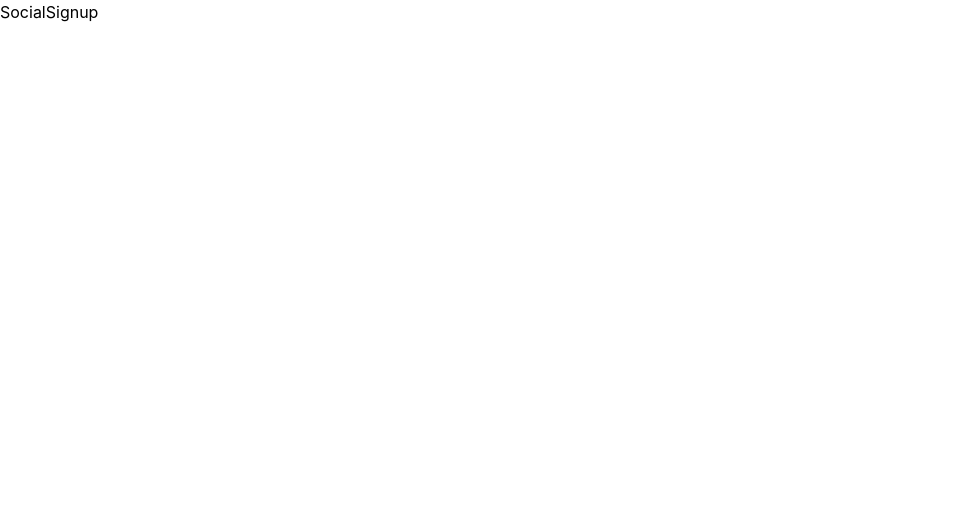
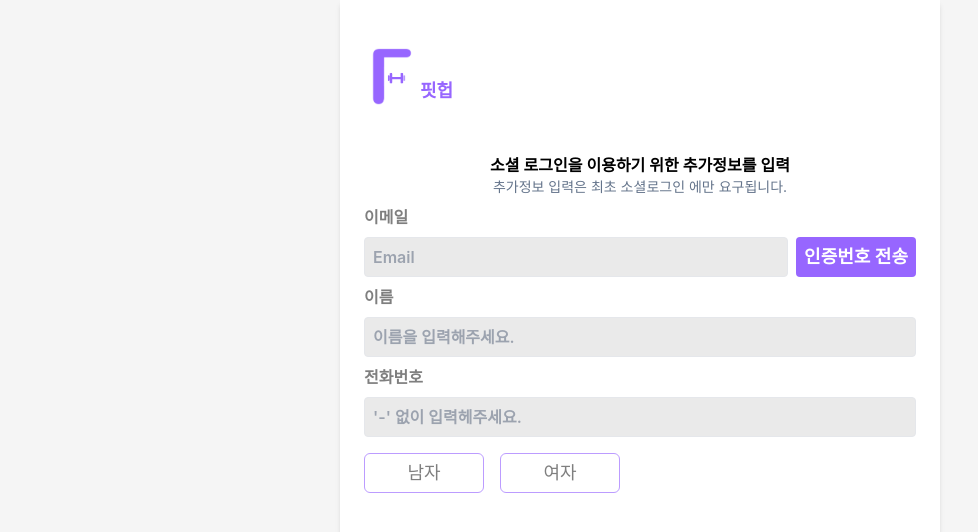
Before and after one commit to low-psy/fithub-front, a React (Create React App) app: page /oauth2/regist in a window 1280 px wide. Shown: the top 532 px of the page, without its empty margins (0-978 px from the left). Built offline with nearby package versions, Linux system fonts and the light colour scheme; no server answers.

Commit message:
fix: 소셜로그인 요청 경로 수정

```diff
--- a/src/pages/signup/SocialSignup.tsx
+++ b/src/pages/signup/SocialSignup.tsx
@@ -1,10 +1,255 @@
-import React from 'react';
-import { useLocation } from 'react-router-dom';
+import React, { useState } from 'react';
+import { useSearchParams } from 'react-router-dom';
+import { compareCertifyNumber, sendCertifyNumber } from '../../apis/user';
+import FormError, { ErrorText } from '../../components/form/FormError';
+import FormInput from '../../components/form/FormInput';
+import FormLabel from '../../components/form/FormLabel';
+import FormLogo from '../../components/form/FormLogo';
+import Layout from '../../components/form/Layout';
+import HelpInput from '../../components/help/HelpInput';
+import { Gender } from '../../types/user';
+import { validateCertifyNumber } from '../../validation/help/findPasswordValidation';
+
+interface ISocialSignupFormValue {
+  [key: string]: string;
+  email: string;
+  name: string;
+  phone: string;
+  gender: Gender;
+}
+
+interface ISocialSignupErrorMsg {
+  [key: string]: string;
+  email: string;
+  name: string;
+  phone: string;
+}
 
 function SocialSignup() {
-  const location = useLocation();
-  console.log(location);
-  return <div>SocialSignup</div>;
+  const [searchParams] = useSearchParams();
+  const email = searchParams.get('email');
+  const name = searchParams.get('name');
+  const phone = searchParams.get('phone');
+  const gender = searchParams.get('gender');
+  const provider = searchParams.get('provider');
+
+  if (email) console.log('이메일 있음');
+  if (name) console.log('이름 있음');
+  if (phone) console.log('전화번호 있음');
+  if (gender !== 'UNDEFINED') console.log('성별 있음');
+
+  const defaultFormValue = {
+    email: email || '',
+    name: name || '',
+    phone: phone || '',
+    gender: gender !== 'UNDEFINED' ? (gender as Gender) : 'M',
+  };
+
+  const defaultErrorMsg = {
+    email: '',
+    name: '',
+    phone: '',
+  };
+
+  const selectedButtonStyle = 'bg-[#BC9CFF] text-white ';
+  const unSelectedButtonStyle = ' border border-[#BC9CFF] text-[#7F7F7F]';
+
+  const [formValue, setFormValue] =
+    useState<ISocialSignupFormValue>(defaultFormValue);
+  console.log(formValue.gender);
+  // const [errorMsg, setErrorMsg] =
+  //   useState<ISocialSignupErrorMsg>(defaultErrorMsg);
+  const [errorMsg] = useState<ISocialSignupErrorMsg>(defaultErrorMsg);
+
+  // 이메일 인증 관련 state
+  const [isSent, setIsSent] = useState<boolean>(false);
+  // const [emailCertified, setEmailCertified] = useState<boolean>(!!email);
+  const [emailCertified, setEmailCertified] = useState<boolean>(
+    provider !== 'kakao',
+  );
+  const [certificationNumber, setCertificationNumber] = useState<string>('');
+  const [cerfiticationError, setCertificationError] = useState<string>('');
+
+  const handleCertificationNumber = (
+    e: React.ChangeEvent<HTMLInputElement>,
+  ) => {
+    setCertificationNumber(e.target.value);
+  };
+
+  const onSendCertificationNumber = async () => {
+    setIsSent(true);
+
+    if (formValue.email.replace(/ /g, '').length === 0) {
+      // eslint-disable-next-line no-alert
+      alert('이메일을 입력해주세요');
+      return;
+    }
+    try {
+      const response = await sendCertifyNumber(formValue.email);
+      if (response && response.status === 200) {
+        setIsSent(true);
+      }
+    } catch (error) {
+      console.log(error);
+      // eslint-disable-next-line no-alert
+      alert('인증번호 전송 중 오류가 발생하였습니다.');
+    }
+  };
+
+  const handleCompareCertifyNumber = async () => {
+    if (!validateCertifyNumber(certificationNumber, setCertificationError))
+      return;
+
+    try {
+      const response = await compareCertifyNumber(
+        certificationNumber,
+        formValue.email,
+      );
+
+      if (response && response.status === 200) {
+        localStorage.setItem('certifiedNumber', formValue.email);
+        setEmailCertified(true);
+      }
+    } catch (error) {
+      console.log(error);
+      // eslint-disable-next-line no-alert
+      alert('인증번호 확인 중 오류가 발생하였습니다.');
+    }
+  };
+
+  const handleSubmitSocialSignup = () => {
+    console.log(formValue);
+  };
+
+  const handleChangeInputValue = (id: string, value: string) => {
+    setFormValue((prevInput) => ({ ...prevInput, [id]: value }));
+  };
+
+  const handleGender = (e: React.MouseEvent<HTMLButtonElement>) => {
+    setFormValue({
+      ...formValue,
+      gender: e.currentTarget.value as Gender,
+    });
+  };
+
+  return (
+    <Layout>
+      <FormLogo width="w-14" fontSize="text-lg" />
+      <div className="flex flex-col items-center  mb-2">
+        <p className="font-semibold">
+          소셜 로그인을 이용하기 위한 추가정보를 입력
+        </p>
+        <p className="text-slate-500 text-sm">
+          추가정보 입력은 최초 소셜로그인 에만 요구됩니다.
+        </p>
+      </div>
+      <form onSubmit={handleSubmitSocialSignup}>
+        {/* 이메일 입력, 인증번호 요청 */}
+        <FormLabel htmlFor="email" text="이메일">
+          <div className="flex flex-row w-full gap-2">
+            <FormInput
+              id="email"
+              type="email"
+              placeholder="Email"
+              value={formValue.email || ''}
+              onChange={handleChangeInputValue}
+              error={errorMsg}
+            />
+            <button
+              type="button"
+              className="w-30 whitespace-nowrap bg-main h-10 rounded text-white text-lg font-semibold mt-2 px-2 hover:bg-[#976fff]"
+              onClick={onSendCertificationNumber}
+            >
+              인증번호 전송
+            </button>
+          </div>
+          <FormError>
+            {errorMsg?.email && <ErrorText text={errorMsg.email} />}
+          </FormError>
+        </FormLabel>
+        {/* 인증번호 입력 */}
+        {isSent && (
+          <FormLabel htmlFor="certificationNumber" text="인증번호 입력">
+            <div className="flex flex-row w-full gap-2">
+              <HelpInput
+                placeholder="인증번호를 입력해주세요"
+                id="certificationNumber"
+                type="text"
+                value={certificationNumber}
+                onChange={handleCertificationNumber}
+                error={cerfiticationError}
+              />
+              <button
+                type="button"
+                className="w-30 whitespace-nowrap bg-main h-10 rounded text-white text-lg font-semibold mt-2 px-2 hover:bg-[#976fff]"
+                onClick={handleCompareCertifyNumber}
+              >
+                인증하기
+              </button>
+            </div>
+          </FormLabel>
+        )}
+        {emailCertified && (
+          <div className="flex flex-col gap-2 mt-2">
+            {/* 이름 */}
+            <FormLabel htmlFor="name" text="이름">
+              <FormInput
+                placeholder="이름을 입력해주세요."
+                id="name"
+                type="text"
+                value={formValue.name}
+                onChange={handleChangeInputValue}
+                error={errorMsg}
+              />
+              <FormError>
+                {errorMsg.name && <ErrorText text={errorMsg.name} />}
+              </FormError>
+            </FormLabel>
+            {/* 전화번호 */}
+            <FormLabel htmlFor="phone" text="전화번호">
+              <FormInput
+                placeholder="'-' 없이 입력헤주세요."
+                id="phone"
+                type="text"
+                value={formValue.phone}
+                onChange={handleChangeInputValue}
+                error={errorMsg}
+              />
+              <FormError>
+                {errorMsg.phone && <ErrorText text={errorMsg.phone} />}
+              </FormError>
+            </FormLabel>
+            <div className="flex flex-row gap-4 mt-2">
+              <button
+                type="button"
+                className={`w-[120px] h-[40px] rounded-md text-lg ${
+                  formValue.gender === 'M'
+                    ? selectedButtonStyle
+                    : unSelectedButtonStyle
+                }`}
+                value="M"
+                onClick={handleGender}
+              >
+                남자
+              </button>
+              <button
+                type="button"
+                className={`w-[120px] h-[40px] rounded-md text-lg ${
+                  formValue.gender === 'F'
+                    ? selectedButtonStyle
+                    : unSelectedButtonStyle
+                }`}
+                value="F"
+                onClick={handleGender}
+              >
+                여자
+              </button>
+            </div>
+          </div>
+        )}
+      </form>
+    </Layout>
+  );
 }
 
 export default SocialSignup;
```
